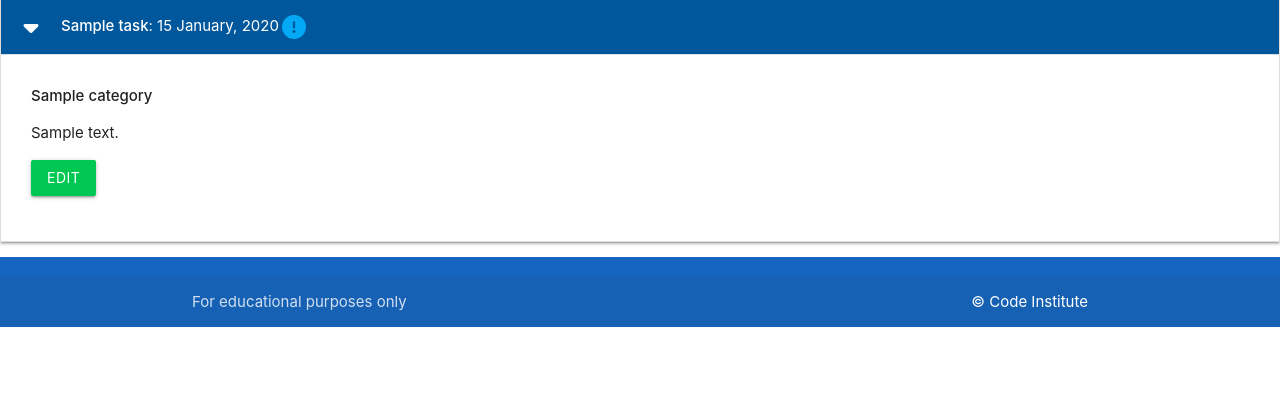
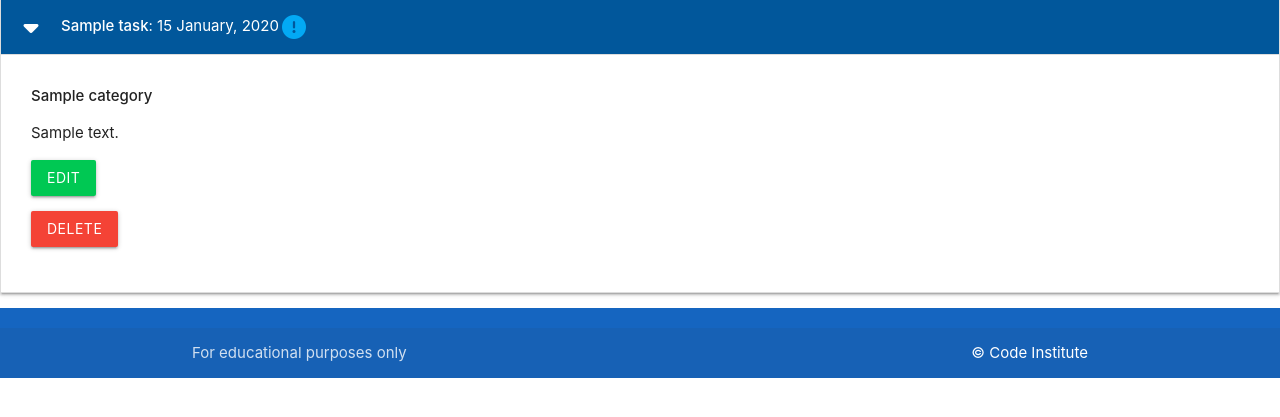
Before and after one commit to Janisroz/task-manager, a Flask app: page / in a window 1280 px wide, after a click that opens the changed part. Shown: the part 234-651 px from the top of the page. Run offline with Flask 3, Linux system fonts and the light colour scheme; tables that the repository leaves empty hold one stand-in row (values such as "Sample post").

Commit message:
Add delete functionality to tasks

```diff
--- a/taskmanager/routes.py
+++ b/taskmanager/routes.py
@@ -72,3 +72,11 @@ def edit_task(task_id):
         task.category_id = request.form.get("category_id")
         db.session.commit()
     return render_template("edit_task.html", task=task, categories=categories)
+
+
+@app.route("/delete_task/<int:task_id>")
+def delete_task(task_id):
+    task = Task.query.get_or_404(task_id)
+    db.session.delete(task)
+    db.session.commit()
+    return redirect(url_for("home"))
--- a/taskmanager/templates/tasks.html
+++ b/taskmanager/templates/tasks.html
@@ -31,6 +31,11 @@
           >Edit</a
         >
       </p>
+      <p>
+        <a href="{{ url_for('delete_task', task_id= task.id) }}" class="btn red"
+          >Delete</a
+        >
+      </p>
     </div>
   </li>
 
```
